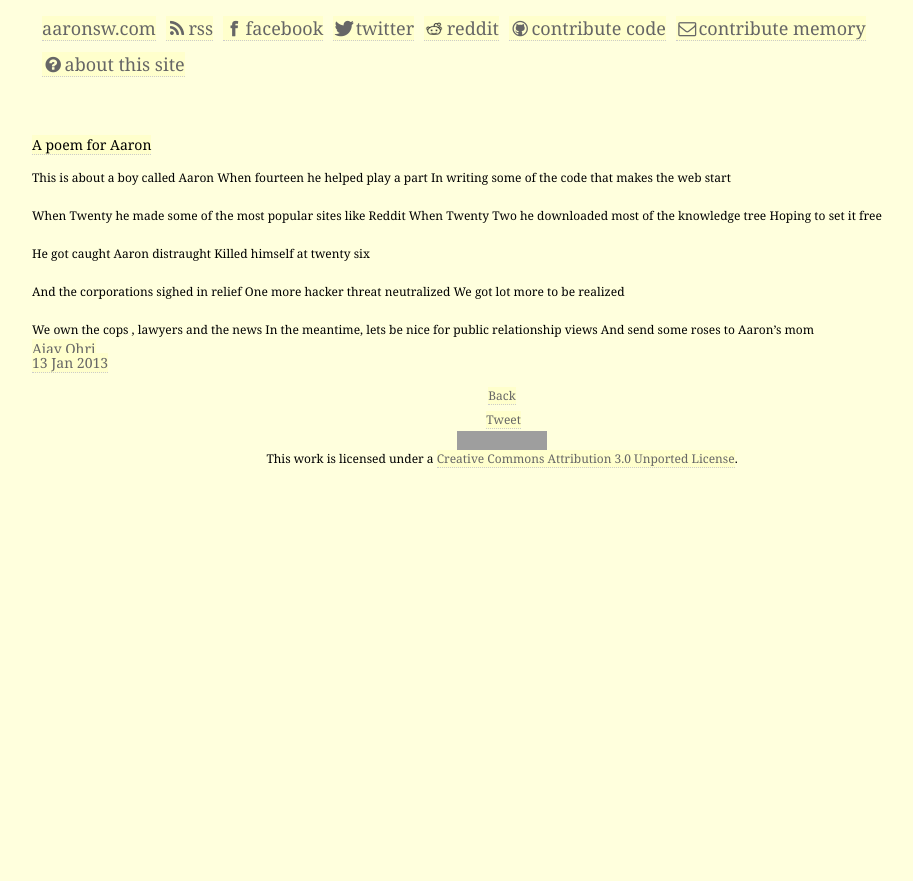
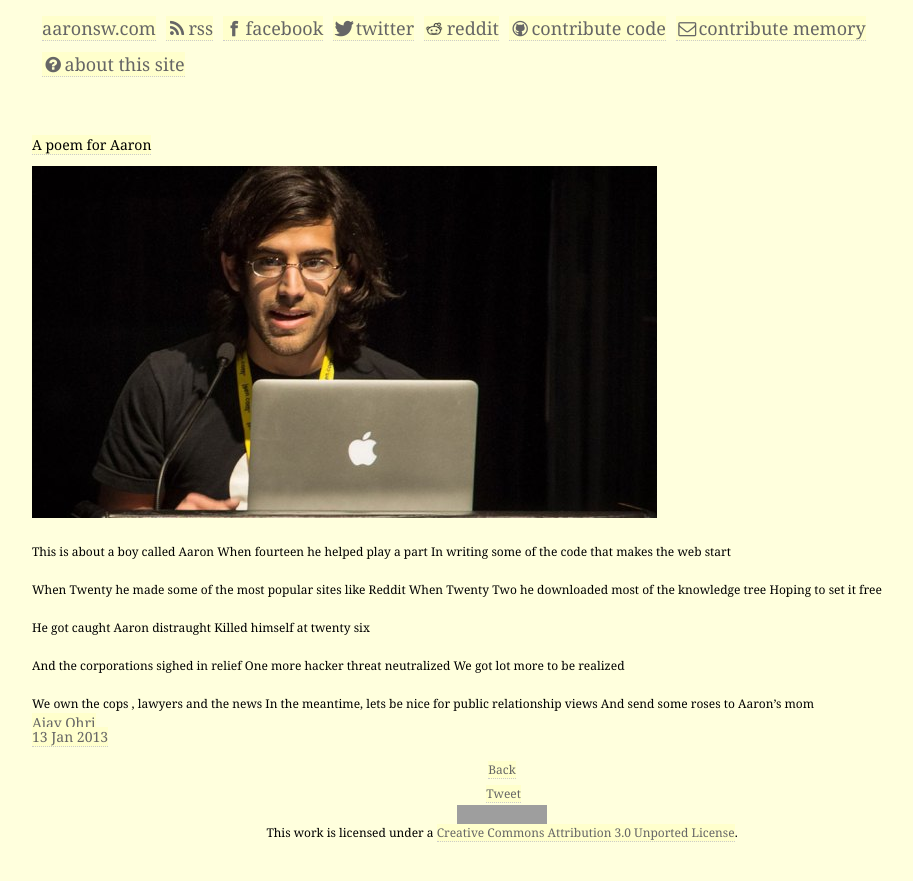
Before and after one commit to guanix/rememberaaronsw, a Jekyll site: the page built from memories/_posts/2013-01-13-a-poem-for-aaron.md, in a window 1280 px wide. Shown: the top 881 px of the page, without its empty margins (138-1051 px from the left). Built offline with Jekyll 4.4.1, drawn with Linux system fonts in a browser that asks for light colours; comment, search, counter and statistics services are not loaded; grey boxes are pictures that could not be loaded.

Commit message:
Adding image to poem

```diff
--- a/memories/_posts/2013-01-13-a-poem-for-aaron.md
+++ b/memories/_posts/2013-01-13-a-poem-for-aaron.md
@@ -5,6 +5,8 @@ date: 2013-01-13
 title: A poem for Aaron
 layout: default
 ---
+![Aaron at podium](/images/aaron-podium.jpg)
+
 This is about a boy called Aaron
 When fourteen he helped play a part
 In writing some of the code that makes the web start
```
Also changed, not shown: images/aaron-podium.jpg (added).
